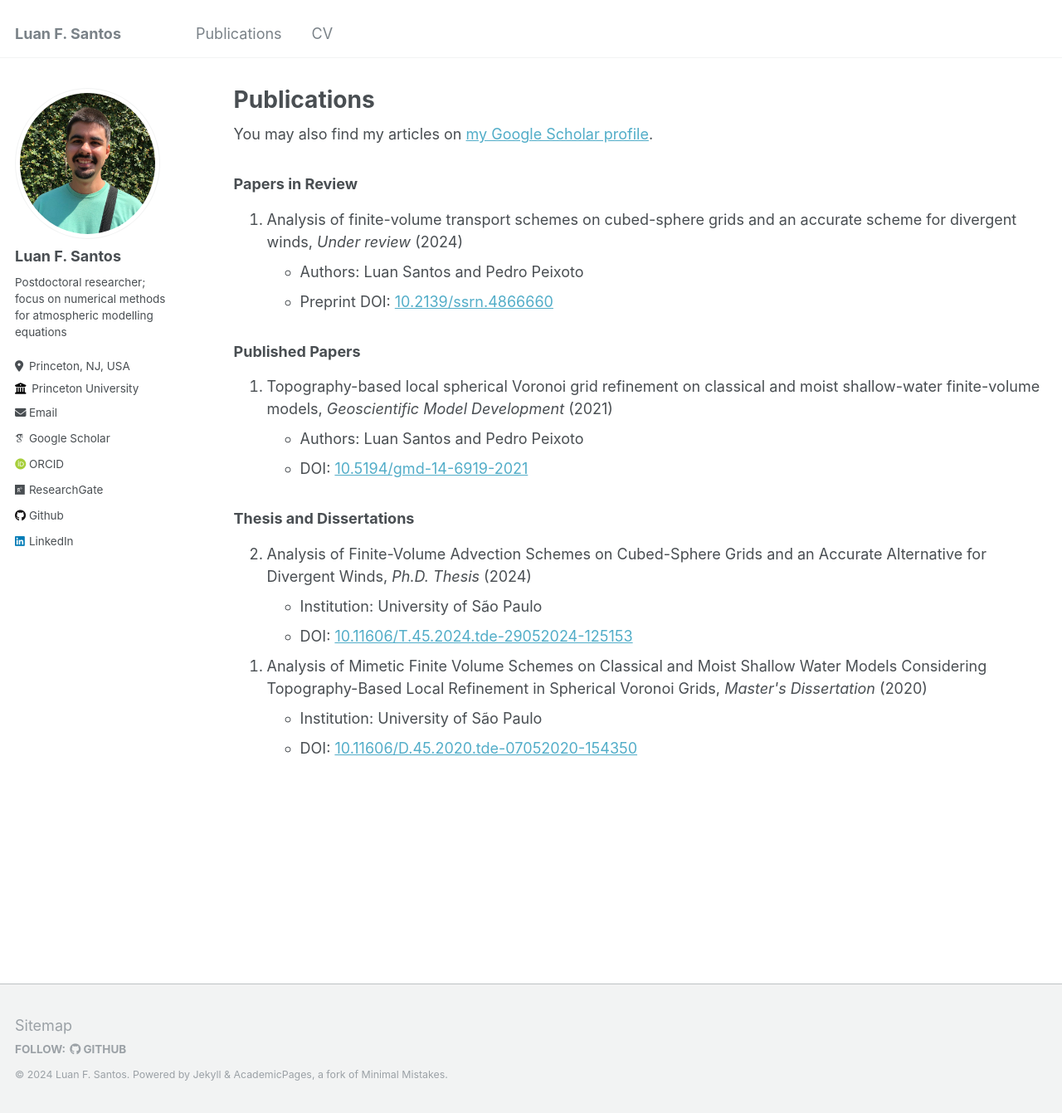
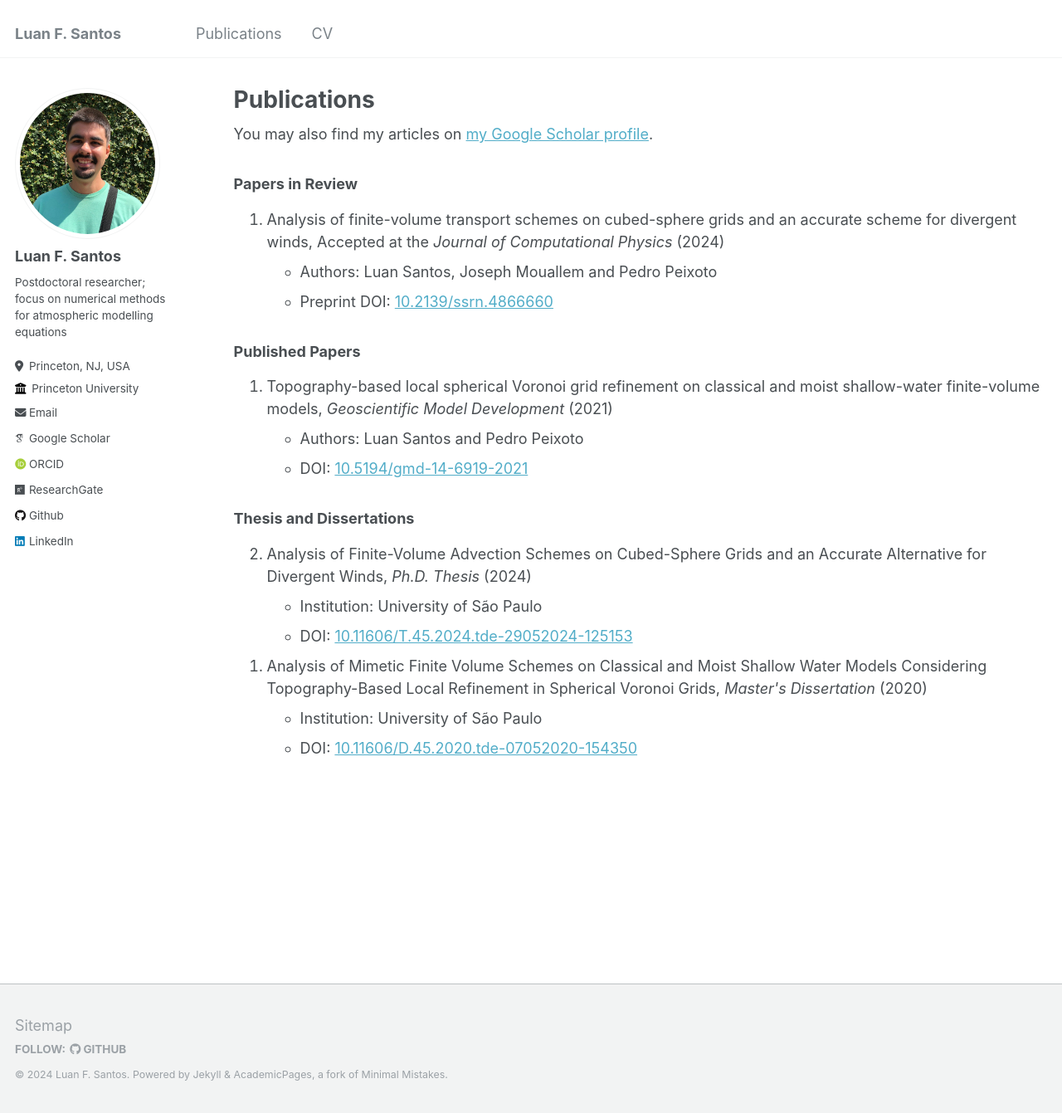
Before and after one commit to luanfs/luanfs.github.io, a Jekyll site: the page built from _pages/publications.md, in a window 1280 px wide and 1341 px high. Shown: the whole window at 83% size. Built offline with Jekyll 4.4.1, drawn with Linux system fonts in a browser that asks for light colours; some web fonts are replaced.

Commit message:
update publications

```diff
--- a/_pages/publications.md
+++ b/_pages/publications.md
@@ -11,9 +11,9 @@ author_profile: true
 
 ### Papers in Review
 <ol reversed>
-  <li> Analysis of finite-volume transport schemes on cubed-sphere grids and an accurate scheme for divergent winds, <em>Under review</em> (2024)
+  <li> Analysis of finite-volume transport schemes on cubed-sphere grids and an accurate scheme for divergent winds, Accepted at the <em>Journal of Computational Physics</em> (2024)
     <ul>
-    <li> Authors: Luan Santos and Pedro Peixoto</li>
+    <li> Authors: Luan Santos, Joseph Mouallem and Pedro Peixoto</li>
     <li> Preprint DOI: <a href="http://dx.doi.org/10.2139/ssrn.4866660">10.2139/ssrn.4866660 </a></li>
     </ul>
   </li>
```
Also changed, not shown: _pages/about.md (+1 -1 lines), 2 other files.
